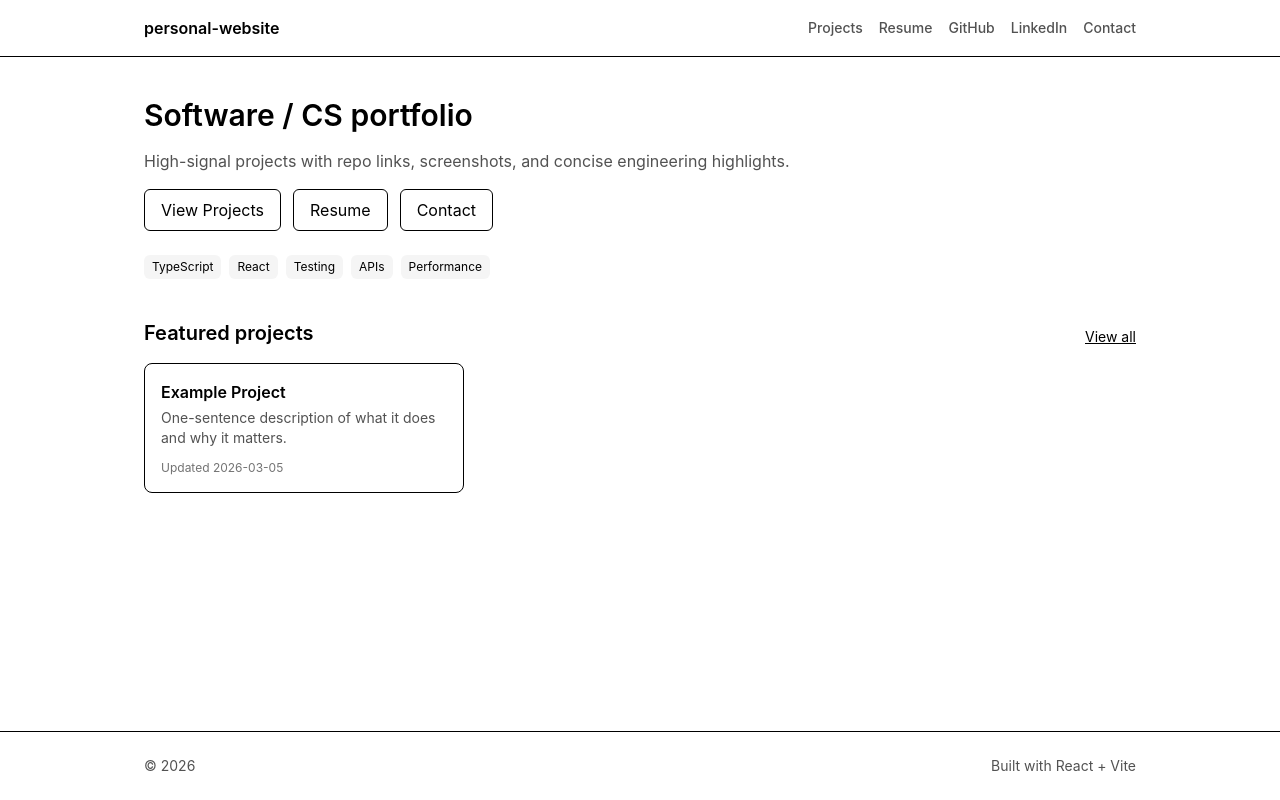
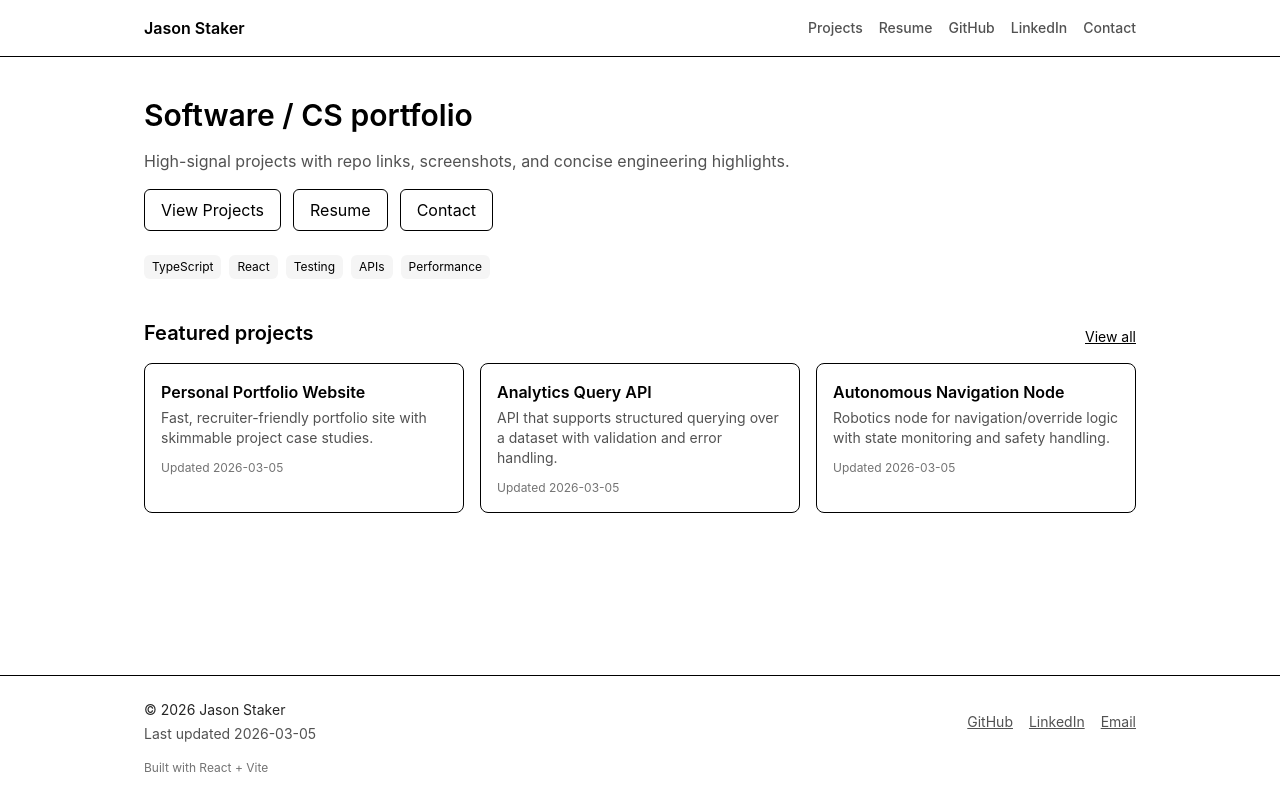
Before and after one commit to jasonstaker/personal-website, a React (Vite) app: page / in a window 1280 px wide. Built offline with nearby package versions, Linux system fonts and the light colour scheme; the HTML template or start-up script is replaced by a standard one.

Commit message:
Improve footer, contact page, and added multiple placeholder projects

```diff
--- a/src/components/Footer.tsx
+++ b/src/components/Footer.tsx
@@ -1,9 +1,39 @@
+import { projects } from "../content/projects";
+import { mailto, site } from "../content/site";
+
+function getLastUpdated() {
+  if (!projects.length) return null;
+  return projects.reduce((max, p) => (p.lastUpdated > max ? p.lastUpdated : max), projects[0].lastUpdated);
+}
+
 export default function Footer() {
+  const lastUpdated = getLastUpdated();
+
   return (
     <footer className="border-t">
-      <div className="mx-auto max-w-5xl px-4 py-6 text-sm text-neutral-600 flex justify-between">
-        <span>© {new Date().getFullYear()}</span>
-        <span>Built with React + Vite</span>
+      <div className="mx-auto max-w-5xl px-4 py-6 text-sm text-neutral-600">
+        <div className="flex flex-col gap-3 sm:flex-row sm:items-center sm:justify-between">
+          <div className="flex flex-col gap-1">
+            <span className="text-neutral-800">
+              © {new Date().getFullYear()} {site.name || "Portfolio"}
+            </span>
+            {lastUpdated && <span>Last updated {lastUpdated}</span>}
+          </div>
+
+          <div className="flex flex-wrap gap-x-4 gap-y-2">
+            <a className="underline" href={site.links.github} target="_blank" rel="noreferrer">
+              GitHub
+            </a>
+            <a className="underline" href={site.links.linkedin} target="_blank" rel="noreferrer">
+              LinkedIn
+            </a>
+            <a className="underline" href={mailto}>
+              Email
+            </a>
+          </div>
+        </div>
+
+        <div className="mt-4 text-xs text-neutral-500">Built with React + Vite</div>
       </div>
     </footer>
   );
--- a/src/components/Header.tsx
+++ b/src/components/Header.tsx
@@ -1,4 +1,5 @@
 import { NavLink } from "react-router-dom";
+import { site } from "../content/site";
 
 const navLinkClass = ({ isActive }: { isActive: boolean }) =>
   [
@@ -11,7 +12,7 @@ export default function Header() {
     <header className="border-b">
       <div className="mx-auto max-w-5xl px-4 py-4 flex items-center justify-between">
         <NavLink to="/" className="font-semibold">
-          personal-website
+          {site.name || "personal-website"}
         </NavLink>
 
         <nav className="flex items-center gap-4">
@@ -21,9 +22,10 @@ export default function Header() {
           <NavLink to="/resume" className={navLinkClass}>
             Resume
           </NavLink>
+
           <a
             className="text-sm font-medium text-neutral-600 hover:text-black transition"
-            href="https://github.com/"
+            href={site.links.github}
             target="_blank"
             rel="noreferrer"
           >
@@ -31,12 +33,13 @@ export default function Header() {
           </a>
           <a
             className="text-sm font-medium text-neutral-600 hover:text-black transition"
-            href="https://www.linkedin.com/"
+            href={site.links.linkedin}
             target="_blank"
             rel="noreferrer"
           >
             LinkedIn
           </a>
+
           <NavLink to="/contact" className={navLinkClass}>
             Contact
           </NavLink>
--- a/src/content/projects.ts
+++ b/src/content/projects.ts
@@ -1,39 +1,106 @@
 export type Project = {
   slug: string;
   title: string;
-  description: string; // 1 sentence
+  description: string;
   tags: string[];
   category?: "Web" | "Systems" | "AI" | "Data" | "Robotics";
   repoUrl: string;
   demoUrl?: string;
   lastUpdated: string; // YYYY-MM-DD
-  highlights: string[]; // 3–6 bullets
-  whatBuilt: string[]; // 2–4 bullets
-  problem: string[]; // 2–3 bullets
-  stack: string[]; // tech stack list
-  visuals?: { src: string; alt: string }[]; // put in /public
+  highlights: string[];
+  whatBuilt: string[];
+  problem: string[];
+  stack: string[];
+  visuals?: { src: string; alt: string }[];
 };
+
+const PLACEHOLDER_REPO = "https://github.com/yourname/tbd";
+const PLACEHOLDER_DEMO = "https://example.com";
 
 export const projects: Project[] = [
   {
-    slug: "example-project",
-    title: "Example Project",
-    description: "One-sentence description of what it does and why it matters.",
-    tags: ["React", "TypeScript", "Vite"],
+    slug: "personal-website",
+    title: "Personal Portfolio Website",
+    description: "Fast, recruiter-friendly portfolio site with skimmable project case studies.",
+    tags: ["React", "TypeScript", "Vite", "Router", "Tailwind", "Vercel"],
     category: "Web",
-    repoUrl: "https://github.com/yourname/example-project",
-    demoUrl: "https://example.vercel.app",
+    repoUrl: PLACEHOLDER_REPO,
+    demoUrl: PLACEHOLDER_DEMO,
     lastUpdated: "2026-03-05",
-    problem: ["What problem it solves", "Who it’s for", "Constraint/goal"],
-    whatBuilt: ["What you built #1", "What you built #2"],
-    highlights: [
-      "Engineering highlight #1",
-      "Engineering highlight #2",
-      "Engineering highlight #3",
-    ],
-    stack: ["React", "TypeScript", "Vite", "Tailwind"],
-    visuals: [
-      { src: "/projects/example.png", alt: "Example project screenshot" },
-    ],
+    problem: ["Show engineering ability in <10 seconds", "Reduce friction: projects/resume/contact in one click"],
+    whatBuilt: ["Route-based site structure", "Data-driven projects system (schema + rendering)"],
+    highlights: ["SPA routing on deploy", "Consistent layout + nav", "Project pages optimized for skimming"],
+    stack: ["React", "TypeScript", "Vite", "React Router", "Tailwind", "Vercel"],
+    visuals: [{ src: "/projects/placeholder.png", alt: "Website screenshot placeholder" }],
+  },
+  {
+    slug: "insight-analytics-api",
+    title: "Analytics Query API",
+    description: "API that supports structured querying over a dataset with validation and error handling.",
+    tags: ["TypeScript", "Testing", "Parsing", "API", "Validation"],
+    category: "Systems",
+    repoUrl: PLACEHOLDER_REPO,
+    lastUpdated: "2026-03-05",
+    problem: ["Need reliable query results", "Handle malformed inputs and edge cases safely"],
+    whatBuilt: ["Query layer", "Validation rules + helpful errors"],
+    highlights: ["Defensive parsing", "Test-first workflows", "Clear failure modes"],
+    stack: ["TypeScript", "Node", "Test runner (TBD)"],
+    visuals: [{ src: "/projects/placeholder.png", alt: "API placeholder visual" }],
+  },
+  {
+    slug: "drone-navigation-node",
+    title: "Autonomous Navigation Node",
+    description: "Robotics node for navigation/override logic with state monitoring and safety handling.",
+    tags: ["Robotics", "ROS2", "State", "Safety", "Control"],
+    category: "Robotics",
+    repoUrl: PLACEHOLDER_REPO,
+    lastUpdated: "2026-03-05",
+    problem: ["Need stable control behavior", "Support manual override and safe fallback"],
+    whatBuilt: ["State monitoring + mode handling", "Command publishing pipeline (TBD)"],
+    highlights: ["Safety-first state machine", "Edge case handling", "Logging/telemetry hooks"],
+    stack: ["ROS2", "Python/C++ (TBD)", "MAVROS (TBD)"],
+    visuals: [{ src: "/projects/placeholder.png", alt: "Robotics placeholder visual" }],
+  },
+  {
+    slug: "data-pipeline-etl",
+    title: "Data Pipeline + Quality Checks",
+    description: "ETL pipeline that cleans, validates, and loads structured data for analysis.",
+    tags: ["ETL", "Data Quality", "Schema", "Automation"],
+    category: "Data",
+    repoUrl: PLACEHOLDER_REPO,
+    lastUpdated: "2026-03-05",
+    problem: ["Raw data is inconsistent", "Need repeatable ingestion + validation"],
+    whatBuilt: ["Ingest + transform steps", "Quality checks and reports"],
+    highlights: ["Schema validation", "Deterministic outputs", "Re-runnable pipeline"],
+    stack: ["Python/TS (TBD)", "Validation tooling (TBD)"],
+    visuals: [{ src: "/projects/placeholder.png", alt: "Pipeline placeholder visual" }],
+  },
+  {
+    slug: "systems-cli-tool",
+    title: "Systems CLI Tool",
+    description: "Command-line tool focused on speed, reliability, and clean UX for a repeated task.",
+    tags: ["CLI", "Performance", "DX", "Testing"],
+    category: "Systems",
+    repoUrl: PLACEHOLDER_REPO,
+    lastUpdated: "2026-03-05",
+    problem: ["Repeated workflow is slow/manual", "Need consistent output and fast iteration"],
+    whatBuilt: ["CLI commands + config", "Output formatting + error handling"],
+    highlights: ["Fast startup path", "Useful errors", "Good defaults"],
+    stack: ["Node/Go/Rust (TBD)"],
+    visuals: [{ src: "/projects/placeholder.png", alt: "CLI placeholder visual" }],
+  },
+  {
+    slug: "ai-mini-project",
+    title: "ML / AI Mini Project",
+    description: "Small ML project demonstrating a complete pipeline from data → model → evaluation.",
+    tags: ["ML", "Evaluation", "Pipeline", "Metrics"],
+    category: "AI",
+    repoUrl: PLACEHOLDER_REPO,
+    lastUpdated: "2026-03-05",
+    problem: ["Turn data into a measurable result", "Keep the pipeline reproducible"],
+    whatBuilt: ["Training + evaluation flow", "Baseline comparisons"],
+    highlights: ["Clear metrics", "Reproducible runs", "Readable results summary"],
+    stack: ["Python", "NumPy/Pandas (TBD)", "Modeling lib (TBD)"],
+    visuals: [{ src: "/projects/placeholder.png", alt: "ML placeholder visual" }],
   },
 ];
--- /dev/null
+++ b/src/content/site.ts
@@ -0,0 +1,11 @@
+export const site = {
+  name: "Jason Staker", // or keep generic for now
+  location: "Vancouver, BC",
+  email: "you@example.com",
+  links: {
+    github: "https://github.com/yourname",
+    linkedin: "https://www.linkedin.com/in/yourname/",
+  },
+} as const;
+
+export const mailto = `mailto:${site.email}`;
--- a/src/pages/Contact.tsx
+++ b/src/pages/Contact.tsx
@@ -1,8 +1,32 @@
+import { mailto, site } from "../content/site";
+
 export default function Contact() {
   return (
-    <div>
-      <h1 className="text-2xl font-semibold">Contact</h1>
-      <p className="text-neutral-600 mt-2">Email + LinkedIn + GitHub links.</p>
+    <div className="space-y-6">
+      <div>
+        <h1 className="text-2xl font-semibold">Contact</h1>
+        <p className="text-neutral-600 mt-2">
+          Fastest way to reach me: email or LinkedIn.
+        </p>
+      </div>
+
+      <div className="flex flex-col gap-3">
+        <a className="px-4 py-2 rounded-md border w-fit" href={mailto}>
+          Email
+        </a>
+
+        <a className="underline w-fit" href={site.links.linkedin} target="_blank" rel="noreferrer">
+          LinkedIn
+        </a>
+
+        <a className="underline w-fit" href={site.links.github} target="_blank" rel="noreferrer">
+          GitHub
+        </a>
+      </div>
+
+      <div className="text-sm text-neutral-500">
+        {site.location ? site.location : null}
+      </div>
     </div>
   );
 }
```
